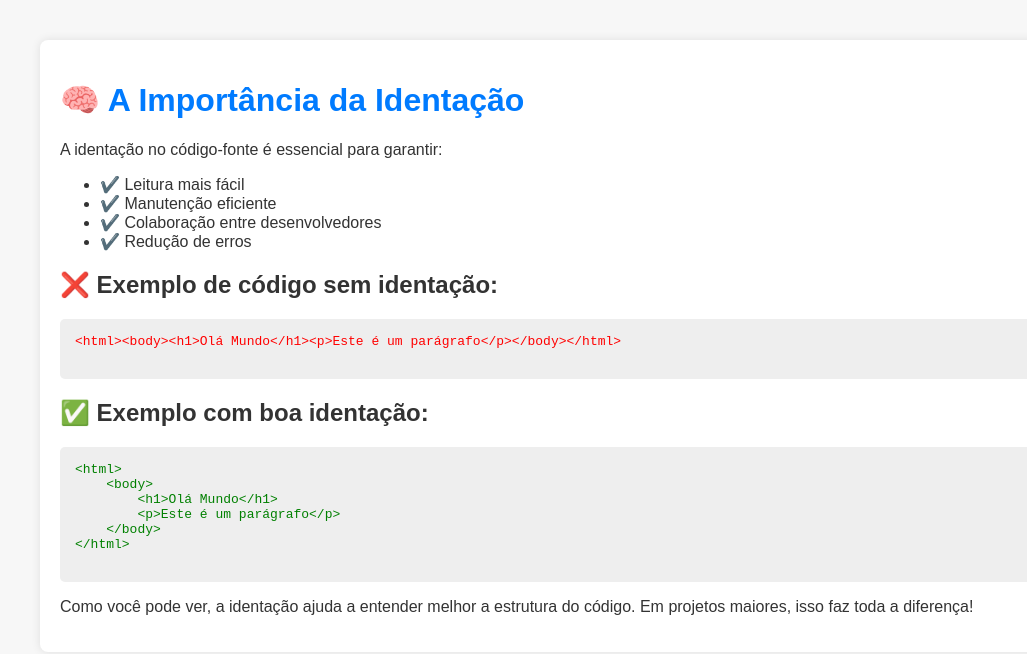
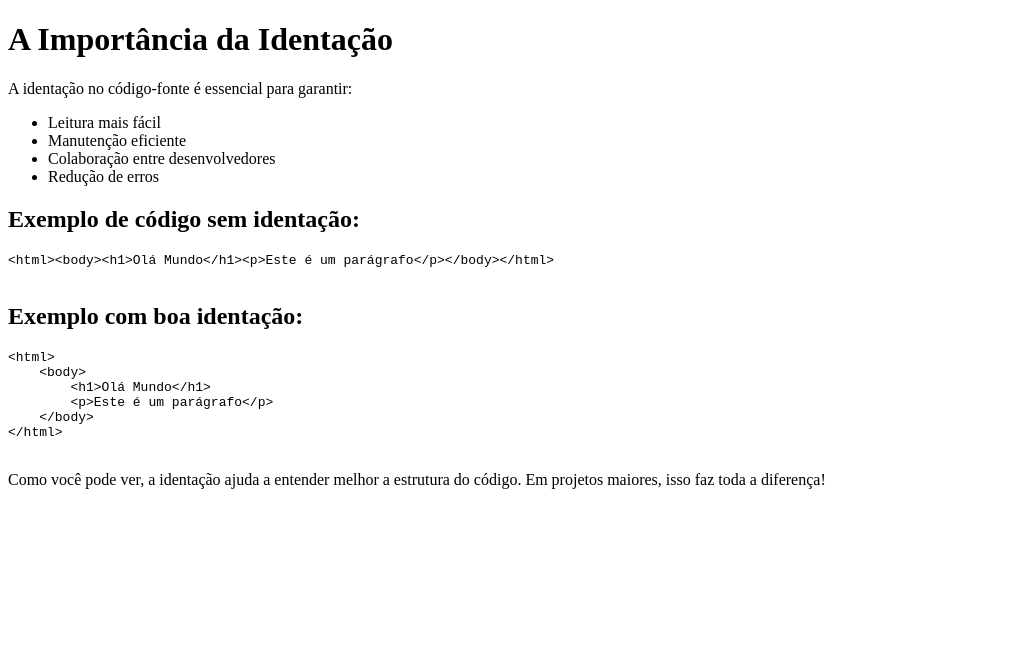
Before and after one commit to Gajjd/TelaLogin, a plain HTML site: page bemvindo.html in a window 1280 px wide. Shown: the whole page, without its empty margins (0-1027 px from the left). Drawn offline with Linux system fonts and the light colour scheme.

Commit message:
Update bemvindo.html

```diff
--- a/bemvindo.html
+++ b/bemvindo.html
@@ -4,60 +4,27 @@
     <meta charset="UTF-8">
     <meta name="viewport" content="width=device-width, initial-scale=1.0">
     <title>Importância da Identação</title>
-    <style>
-        body {
-            font-family: Arial, sans-serif;
-            margin: 40px;
-            background-color: #f7f7f7;
-            color: #333;
-        }
-
-        h1 {
-            color: #007BFF;
-        }
-
-        .content {
-            background-color: white;
-            padding: 20px;
-            border-radius: 8px;
-            box-shadow: 0 0 10px rgba(0,0,0,0.1);
-        }
-
-        pre {
-            background-color: #eee;
-            padding: 15px;
-            border-radius: 5px;
-            overflow-x: auto;
-        }
-
-        .bad {
-            color: red;
-        }
-
-        .good {
-            color: green;
-        }
-    </style>
 </head>
 <body>
     <div class="content">
-        <h1>🧠 A Importância da Identação</h1>
+        <h1> A Importância da Identação</h1>
         <p>
             A identação no código-fonte é essencial para garantir:
         </p>
+
         <ul>
-            <li>✔️ Leitura mais fácil</li>
-            <li>✔️ Manutenção eficiente</li>
-            <li>✔️ Colaboração entre desenvolvedores</li>
-            <li>✔️ Redução de erros</li>
+            <li> Leitura mais fácil</li>
+            <li> Manutenção eficiente</li>
+            <li> Colaboração entre desenvolvedores</li>
+            <li> Redução de erros</li>
         </ul>
 
-        <h2>❌ Exemplo de código sem identação:</h2>
+        <h2>Exemplo de código sem identação:</h2>
         <pre class="bad">
 &lt;html&gt;&lt;body&gt;&lt;h1&gt;Olá Mundo&lt;/h1&gt;&lt;p&gt;Este é um parágrafo&lt;/p&gt;&lt;/body&gt;&lt;/html&gt;
         </pre>
 
-        <h2>✅ Exemplo com boa identação:</h2>
+        <h2> Exemplo com boa identação:</h2>
         <pre class="good">
 &lt;html&gt;
     &lt;body&gt;
```
